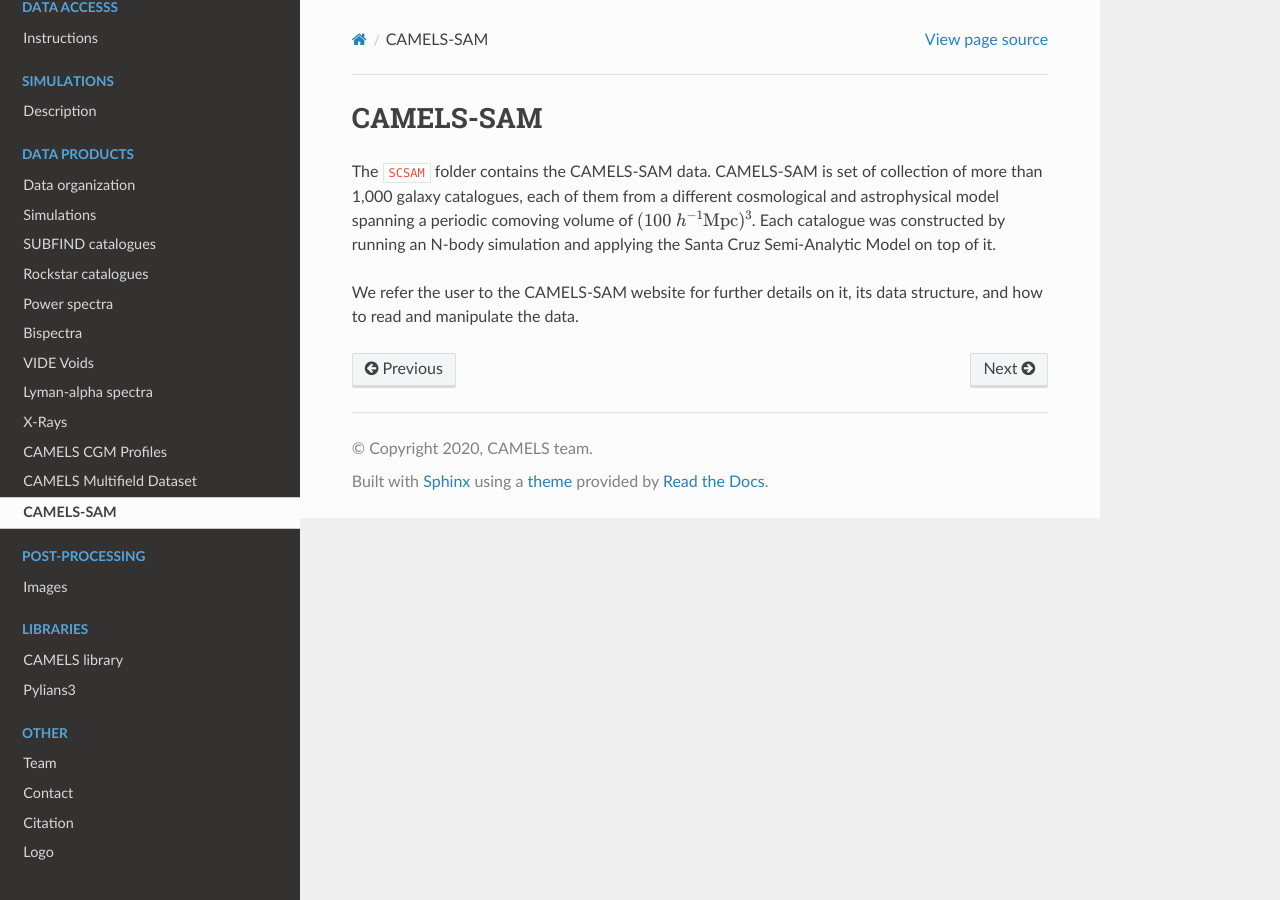
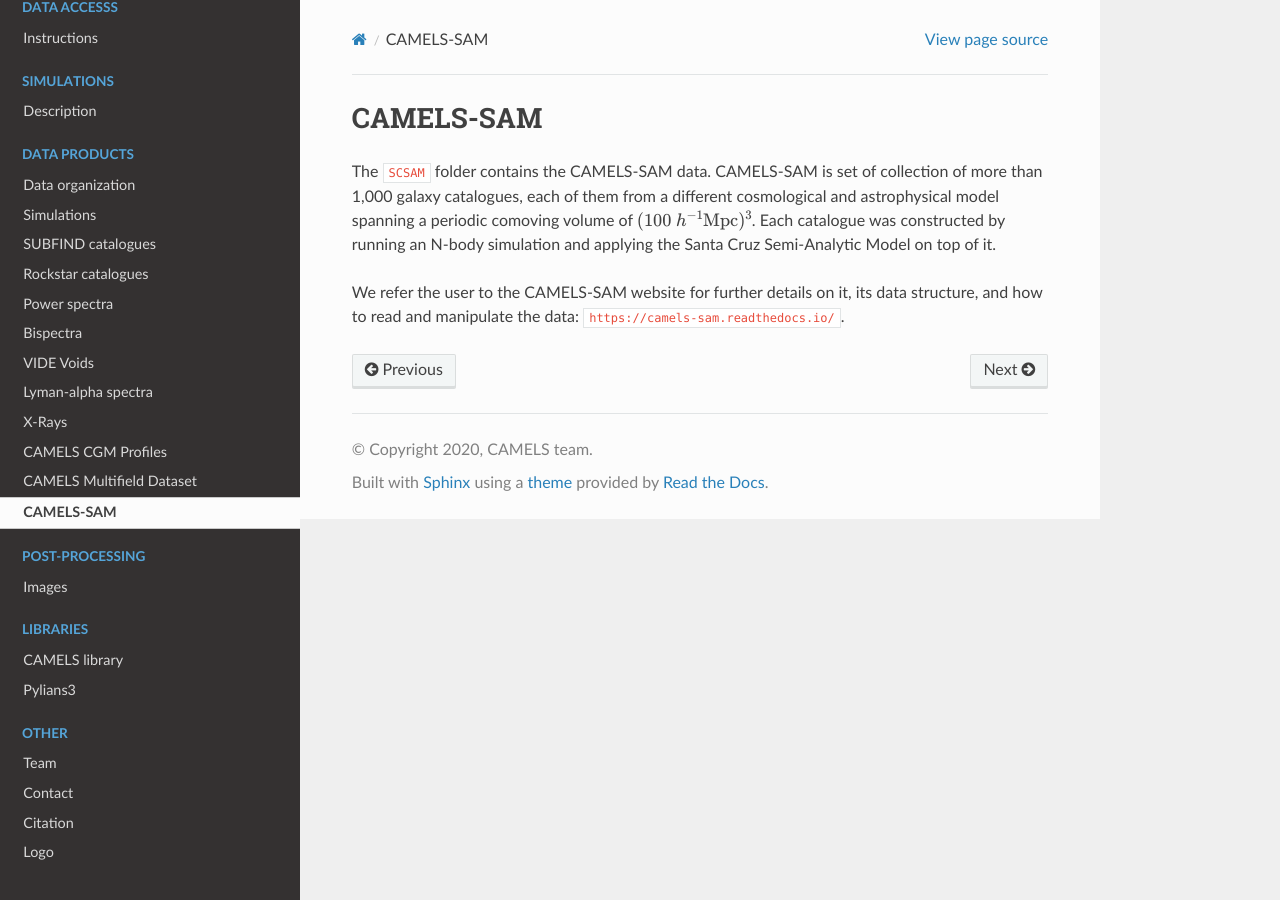
Before and after one commit to franciscovillaescusa/CAMELS, a Sphinx documentation site: the page built from docs/source/SAM.rst, in a window 1280 px wide. Built offline with Sphinx 7.4.7 and the Read the Docs theme 2.0.0, drawn with Linux system fonts in a browser that asks for light colours; some of the changed lines change nothing that is shown.

Commit message:
Update SAM.rst
added link to the readthedocs I made for CAMELS-SAM!
not included: several hours of the deepest frustration to get it to work, lol

```diff
--- a/docs/source/SAM.rst
+++ b/docs/source/SAM.rst
@@ -6,4 +6,4 @@ CAMELS-SAM
 
 The ``SCSAM`` folder contains the CAMELS-SAM data. CAMELS-SAM is set of collection of more than 1,000 galaxy catalogues, each of them from a different cosmological and astrophysical model spanning a periodic comoving volume of :math:`(100~h^{-1}{\rm Mpc})^3`. Each catalogue was constructed by running an N-body simulation and applying the Santa Cruz Semi-Analytic Model on top of it.
 
-We refer the user to the CAMELS-SAM website for further details on it, its data structure, and how to read and manipulate the data.
+We refer the user to the CAMELS-SAM website for further details on it, its data structure, and how to read and manipulate the data: ``https://camels-sam.readthedocs.io/``.
```
